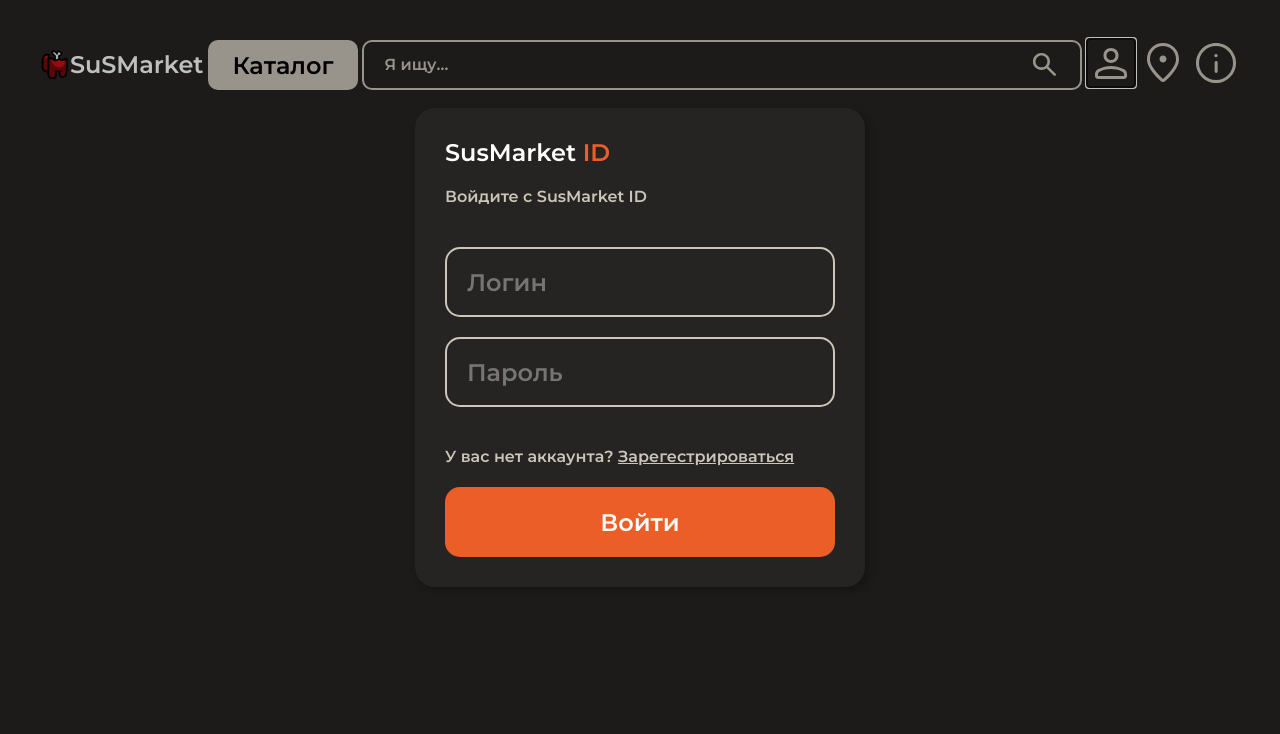
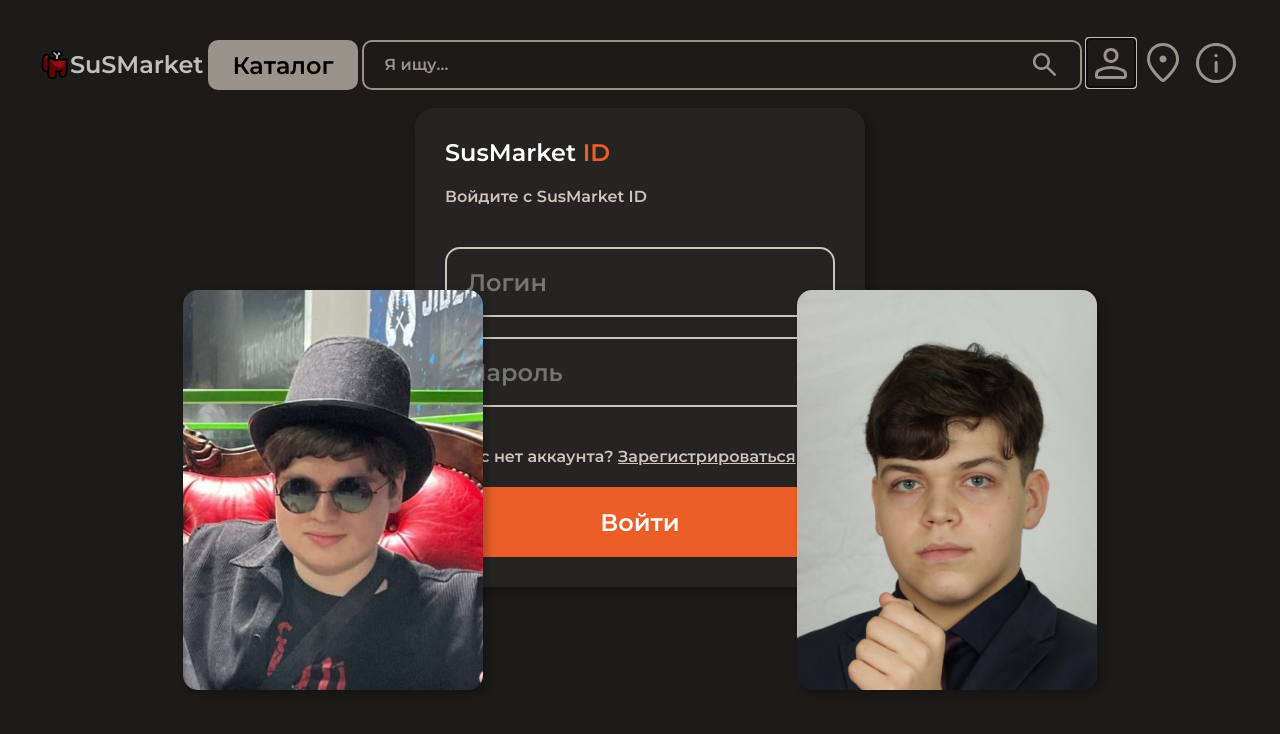
Before and after one commit to Rail-TH/SusMarket, a React (Create React App) app in the folder reactapp/: page /info in a window 1280 px wide. Both pictures are taken after a click on the button 1110 px from the left and 65 px from the top of the page. Shown: the top 734 px of the page. Built offline with nearby package versions, Linux system fonts and the light colour scheme.

Commit message:
Coding info page & other
Coding info page, login menu & other fixes

```diff
--- a/reactapp/src/HomeStyle.scss
+++ b/reactapp/src/HomeStyle.scss
@@ -2,7 +2,7 @@
 $main-color: #CCC5B9;
 $accent-color: #EB5E28;
 
-.home-section {
+.home-page {
     width: 96%;
     min-height: 100%;
     display: flex;
--- /dev/null
+++ b/reactapp/src/InfoPageStyle.scss
@@ -0,0 +1,74 @@
+$background-color: #252422;
+$main-color: #CCC5B9;
+$accent-color: #EB5E28;
+
+.info-page {
+    width: 96%;
+    min-height: 100%;
+    display: flex;
+    align-items: center;
+    justify-content: space-around;
+
+    .info-page__dev-card {
+        width: 300px;
+        height: 400px;
+        perspective: 1000px;
+        border-radius: 15px;
+
+        .dev-card__inner {
+            position: relative;
+            border-radius: 15px;
+            width: 100%;
+            height: 100%;
+            text-align: center;
+            transition: transform 0.6s;
+            transform-style: preserve-3d;
+            box-shadow: 4px 4px 10px 0px rgba(0, 0, 0, 0.25);
+
+            .dev-card__front, .dev-card__back {
+                position: absolute;
+                border-radius: 15px;
+                width: 100%;
+                height: 100%;
+                backface-visibility: hidden;
+            }
+
+            .dev-card__front {
+                .dev-card__avatar {
+                    width: 100%;
+                    height: 100%;
+                    border-radius: 15px;
+                }
+            }
+
+            .dev-card__back {
+                background-color: $background-color;
+                color: white;
+                box-sizing: border-box;
+                padding: 20px;
+                transform: rotateY(180deg);
+                display: flex;
+                flex-direction: column;
+                justify-content: space-between;
+
+                .dev-card__name {
+                    font-size: 24px;
+                }
+
+                .dev-card__info {
+                    color: $main-color;
+                }
+
+                .dev-card__url {
+                    font-size: 18px;
+                    color: white;
+                    text-decoration: underline;
+                }
+            }
+        }
+    }
+
+    .info-page__dev-card:hover .dev-card__inner {
+        transform: rotateY(180deg);
+    }
+}
--- /dev/null
+++ b/reactapp/src/components/DevCard.tsx
@@ -0,0 +1,27 @@
+import React from 'react';
+
+interface DeveloperCardProps {
+  avatar: string;
+  name: string;
+  info: string;
+  url: string;
+}
+
+export default function DevCard({ avatar, name, info, url }: DeveloperCardProps) {
+  return (
+    <div className="info-page__dev-card">
+      <div className="dev-card__inner">
+        <div className="dev-card__front">
+          <img src={avatar} alt={name} className="dev-card__avatar" />
+        </div>
+        <div className="dev-card__back">
+          <div>
+            <h3 className='dev-card__name'>{name}</h3>
+            <p className='dev-card__info'>{info}</p>
+          </div>
+          <a className='dev-card__url' href={url} target='_blank' rel="noreferrer">GitHub</a>
+        </div>
+      </div>
+    </div>
+  );
+}
--- a/reactapp/src/components/Header.tsx
+++ b/reactapp/src/components/Header.tsx
@@ -138,7 +138,7 @@
                     {/* Код для svg */}
                 </motion.button>
                 <motion.a
-                    href="/"
+                    href="info"
                     className="header__info-a"
                     whileTap={{scale: 0.9}}
                     transition={{duration: 0.2, type: "spring"}}
--- a/reactapp/src/components/LoginMenu.tsx
+++ b/reactapp/src/components/LoginMenu.tsx
@@ -1,4 +1,4 @@
-import React from "react";
+import React, { useState } from "react";
 import { motion } from "framer-motion";
 
 interface LoginMenuProps {
@@ -6,6 +6,12 @@
 }
 
 export default function LoginMenu({ toggleLoginMenu }: LoginMenuProps): JSX.Element {
+    const [isLoginMode, setIsLoginMode] = useState(true);
+
+    const toggleMode = () => {
+        setIsLoginMode(!isLoginMode);
+    }
+
     return(
         <>
             <div className="background-blackout" onClick={toggleLoginMenu}></div>
@@ -16,7 +22,7 @@
                             SusMarket <span>ID</span>
                         </h5>
                         <p className="top-container__text">
-                            Войдите с SusMarket ID
+                            {isLoginMode ? 'Войдите с SusMarket ID' : 'Зарегистрируйтесь с SusMarket ID'}
                         </p>
                     </div>
                 </div>
@@ -25,15 +31,16 @@
                     <input type="password" name="userPassword" id="userPassword"  className="popup-login__password-input" placeholder="Пароль"/>
                 </div>
                 <div className="popup-login__bottom-container">
-                    <p className="popup-menu__prompt-url">
-                        У вас нет аккаунта? <u>Зарегестрироваться</u>
+                    <p className="popup-login__prompt-url" onClick={toggleMode}>
+                        {isLoginMode ? 'У вас нет аккаунта? ' : 'У вас есть аккаунт? '}
+                        <u>{isLoginMode ? 'Зарегистрироваться' : 'Войти'}</u>
                     </p>
                     <motion.button
                         className="popup-login__login-button"
                         whileTap={{scale: 0.98}}
                         transition={{duration: 0.2, type: "spring"}}
                     >
-                        Войти
+                        {isLoginMode ? 'Войти' : 'Зарегистрироваться'}
                     </motion.button>
                 </div>
             </form>
--- a/reactapp/src/index.scss
+++ b/reactapp/src/index.scss
@@ -515,13 +515,17 @@
         flex-direction: column;
         gap: 20px;
 
-        .popup-menu__prompt-url {
+        .popup-login__prompt-url {
             color: $main-color;
             font-size: 16px;
             font-weight: 600;
             line-height: 20px;
             letter-spacing: 0px;
             text-align: left;
+
+            u {
+                cursor: pointer;
+            }
         }
 
         .popup-login__login-button {
--- a/reactapp/src/pages/HomePage.tsx
+++ b/reactapp/src/pages/HomePage.tsx
@@ -11,7 +11,7 @@
 
 export default function HomePage({ products, selectedCategory }: HomePageProps) {
     return(
-        <section className="home-section">
+        <section className="home-page">
             <Banner />
             <div className="products-div">
                 {products.map(product => (
--- a/reactapp/src/pages/InfoPage.tsx
+++ b/reactapp/src/pages/InfoPage.tsx
@@ -1,7 +1,24 @@
 import React from "react";
+import DevCard from "../components/DevCard";
+import "../InfoPageStyle.scss";
+import RailTHAvatar from "../assets/img/info-page__railth-avatar.png"
+import NoKesspenAvatar from "../assets/img/info-page__no-kesspen-avatar.png"
+
 export default function InfoPage() {
     return(
-        <>
-        </>
+        <section className="info-page">
+            <DevCard
+                avatar={NoKesspenAvatar}
+                name="No_Kesspen"
+                info="Backend разработчик"
+                url="https://github.com/KessPenGames"
+            />
+            <DevCard
+                avatar={RailTHAvatar}
+                name="Rail_TH"
+                info="Frontend разработчик"
+                url="https://github.com/Rail-TH"
+            />
+        </section>
     )
 }
```
Also changed, not shown: reactapp/src/assets/img/info-page__no-kesspen-avatar.png (added), reactapp/src/assets/img/info-page__railth-avatar.png (added).
